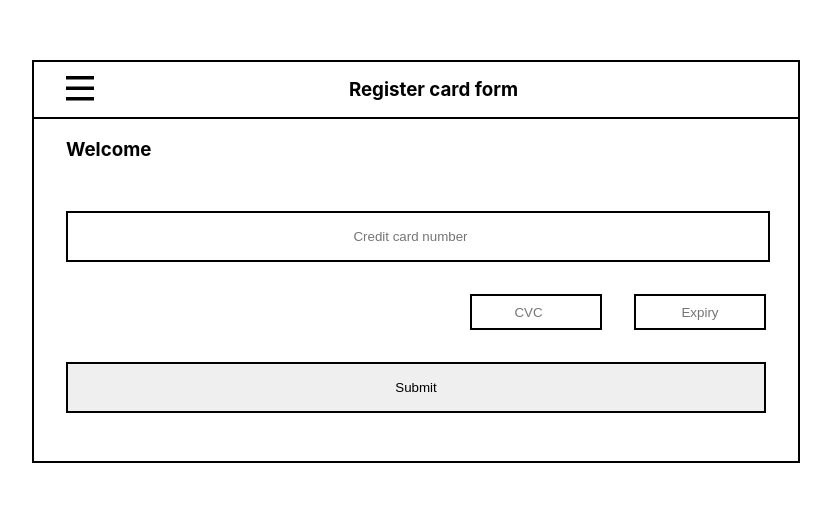
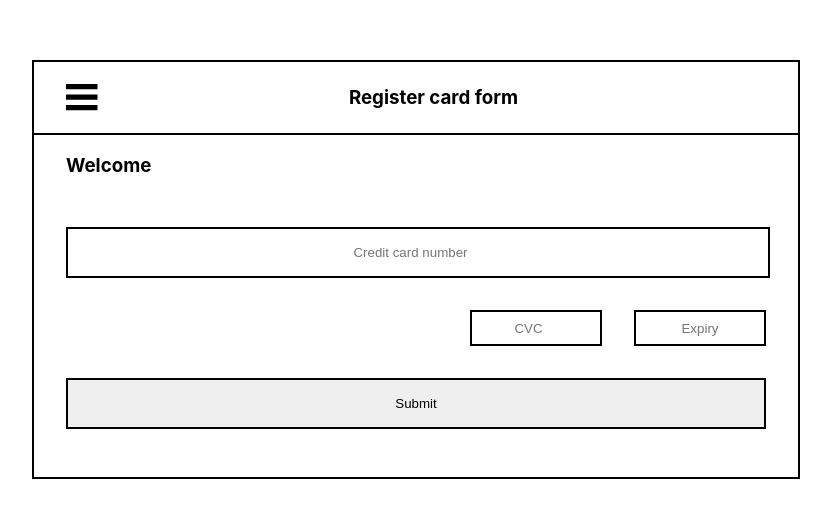
Before and after one commit to Miranda-hj/tower-task, a React (Create React App) app: page / in a window 1280 px wide. Shown: the part 196-714 px from the top of the page, without its empty margins (224-1055 px from the left). Built offline with nearby package versions, Linux system fonts and the light colour scheme.

Commit message:
create arrow and burger icon

```diff
--- a/src/App.tsx
+++ b/src/App.tsx
@@ -1,4 +1,4 @@
-import React from "react";
+import React, { useState } from "react";
 import styles from "./App.module.scss";
 import { Content } from "./component/content/content";
 import { Navigation } from "./component/navigation/navigation";
--- /dev/null
+++ b/src/component/icon/arrow/arrow.tsx
@@ -0,0 +1,19 @@
+export const Arrow = (props: { onClick: () => void }) => {
+  return (
+    <svg
+      width="35"
+      height="40"
+      viewBox="0 0 12 12"
+      fill="none"
+      transform="rotate(90)"
+      xmlns="http://www.w3.org/2000/svg"
+      onClick={props.onClick}>
+      <path
+        fillRule="evenodd"
+        clipRule="evenodd"
+        d="M0.599502 3.60351L5.87182 9.83901V9.83901C5.96833 9.94387 6.10173 10.0032 6.24118 10.0032C6.38063 10.0032 6.51404 9.94387 6.61054 9.83901L11.8805 3.60351C11.9656 3.50357 12.0082 3.37193 11.9985 3.23868C11.9889 3.10543 11.9277 2.98196 11.8291 2.89651L10.9411 2.11801C10.7351 1.93708 10.4278 1.96178 10.2509 2.17351L6.33166 6.90001C6.30887 6.92761 6.27565 6.94348 6.2407 6.94348C6.20575 6.94348 6.17254 6.92761 6.14974 6.90001L2.2291 2.17301C2.14399 2.07172 2.02392 2.00954 1.89502 2.00001C1.7659 1.98802 1.63761 2.03094 1.53934 2.11901L0.650862 2.89651C0.551669 2.98181 0.489995 3.10543 0.479982 3.23901C0.470272 3.37243 0.513468 3.50416 0.599502 3.60351Z"
+        fill="black"
+      />
+    </svg>
+  );
+};
--- /dev/null
+++ b/src/component/icon/burger/burger.tsx
@@ -0,0 +1,9 @@
+export const Burger = (props: { onClick: () => void }) => {
+  return (
+    <svg viewBox="0 0 100 80" width="35" height="40" onClick={props.onClick}>
+      <rect width="90" height="15" />
+      <rect y="30" width="90" height="15" />
+      <rect y="60" width="90" height="15" />
+    </svg>
+  );
+};
--- a/src/component/navigation/navigation.module.scss
+++ b/src/component/navigation/navigation.module.scss
@@ -2,8 +2,11 @@
     display: flex;
     flex-direction: row;
     align-items: center;
-    padding: 0 2rem;
+    padding: 0.5rem 2rem;
     border-bottom: 2px solid;
+}
+.icon {
+    cursor: pointer;
 }
 .title {
     margin: auto;
--- a/src/component/navigation/navigation.tsx
+++ b/src/component/navigation/navigation.tsx
@@ -1,15 +1,18 @@
-import React from "react";
+import React, { useState } from "react";
+import { Arrow } from "../icon/arrow/arrow";
+import { Burger } from "../icon/burger/burger";
 import styles from "./navigation.module.scss";
 
 export const Navigation = () => {
+  const [active, setActive] = useState(true);
   return (
     <div className={styles.basic}>
-      <svg viewBox="0 0 100 80" width="35" height="40">
-        <rect width="80" height="10" />
-        <rect y="30" width="80" height="10" />
-        <rect y="60" width="80" height="10" />
-      </svg>
-      <h3 className={styles.title}>Register card form</h3>
+      {active ? (
+        <Burger onClick={() => setActive(false)} />
+      ) : (
+        <Arrow onClick={() => setActive(true)} />
+      )}
+      <h3 className={styles.title}>{"Register card form"}</h3>
     </div>
   );
 };
```
Also changed, not shown: src/logo.svg (deleted).
